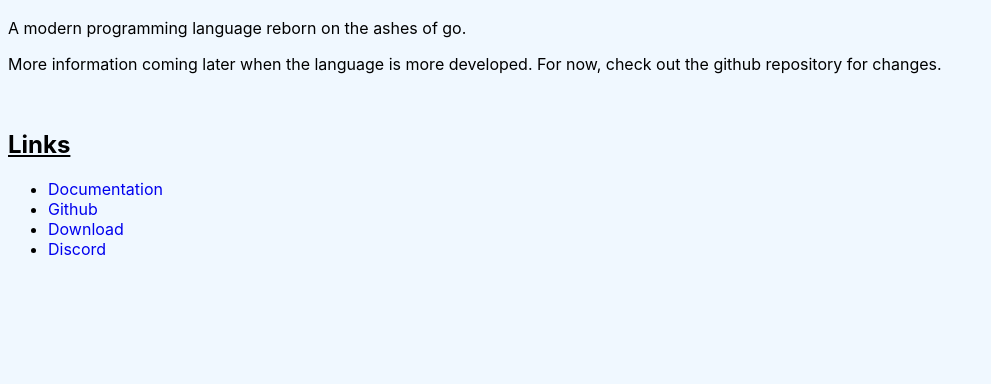
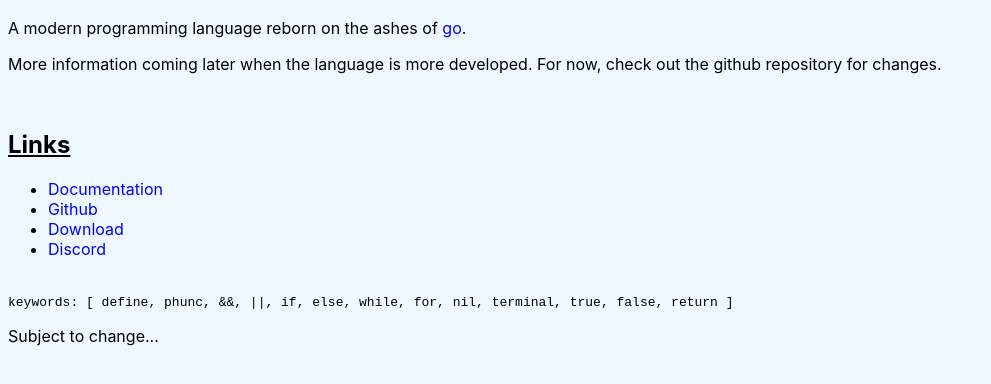
Before and after one commit to phoenix-language/phoenix, a plain HTML site: page docs/index.html in a window 1280 px wide. Shown: the part 50-434 px from the top of the page, without its empty margins (0-991 px from the left). Drawn offline with Linux system fonts and the light colour scheme.

Commit message:
🐦Web update

```diff
--- a/docs/index.html
+++ b/docs/index.html
@@ -4,12 +4,12 @@
 		<meta http-equiv="X-UA-Compatible" content="IE=edge" />
 		<meta name="viewport" content="width=device-width, initial-scale=1.0" />
 		<link rel="stylesheet" href="./style.css" />
-		<title> 🐦The Phoenix Programming language</title>
+		<title>🐦The Phoenix Programming language</title>
 	</head>
 	<body>
 		<div class="container">
 			<h1>🐦The Phoenix Programming Language</h1>
-			<p>A modern programming language reborn on the ashes of go.</p>
+			<p>A modern programming language reborn on the ashes of <a target="blank" href="https://go.dev/">go</a>.</p>
 			<p>
 				More information coming later when the language is more developed. For now,
 				check out the github repository for changes.
@@ -30,6 +30,9 @@
 					<a href="https://discord.gg/U4FmBUHzEP">Discord</a>
 				</li>
 			</ul>
+			<br />
+			<code> keywords: [ define, phunc, &&, ||, if, else, while, for, nil, terminal, true, false, return ] </code>
+			<p>Subject to change...</p>
 		</div>
 	</body>
 </html>
```
